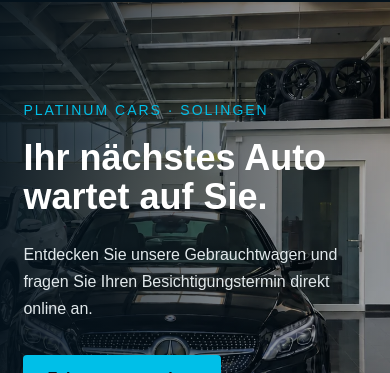
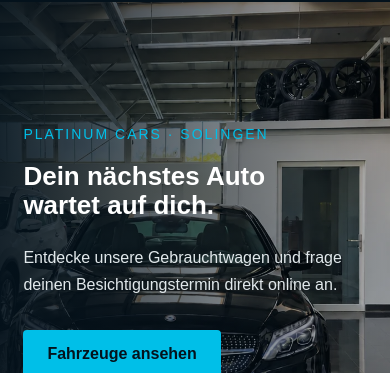
Before and after one commit to pegah-farahi/Platinum-Cars-Abschlussprojekt, a React app in the folder frontend/: page / in a window 390 px wide. Shown: the part 199-572 px from the top of the page. Built offline with nearby package versions, Linux system fonts and the light colour scheme; no server answers; the HTML template or start-up script is replaced by a standard one.

Commit message:
Update hero copy and responsive heading size

```diff
--- a/frontend/src/components/Hero.css
+++ b/frontend/src/components/Hero.css
@@ -31,7 +31,7 @@
 
 .hero-content h1 {
   margin: 0 0 24px;
-  font-size: clamp(36px, 5vw, 64px);
+  font-size: clamp(26px, 4.2vw, 54px);
   line-height: 1.1;
 }
 
--- a/frontend/src/components/Hero.jsx
+++ b/frontend/src/components/Hero.jsx
@@ -6,13 +6,13 @@ function Hero() {
         <p className="hero-label">PLATINUM CARS · SOLINGEN</p>
 
         <h1>
-          Ihr nächstes Auto
+          Dein nächstes Auto
           <br />
-          wartet auf Sie.
+          wartet auf dich.
         </h1>
 
         <p className="hero-description">
-          Entdecken Sie unsere Gebrauchtwagen und fragen Sie Ihren
+          Entdecke unsere Gebrauchtwagen und frage deinen
           Besichtigungstermin direkt online an.
         </p>
 
```
